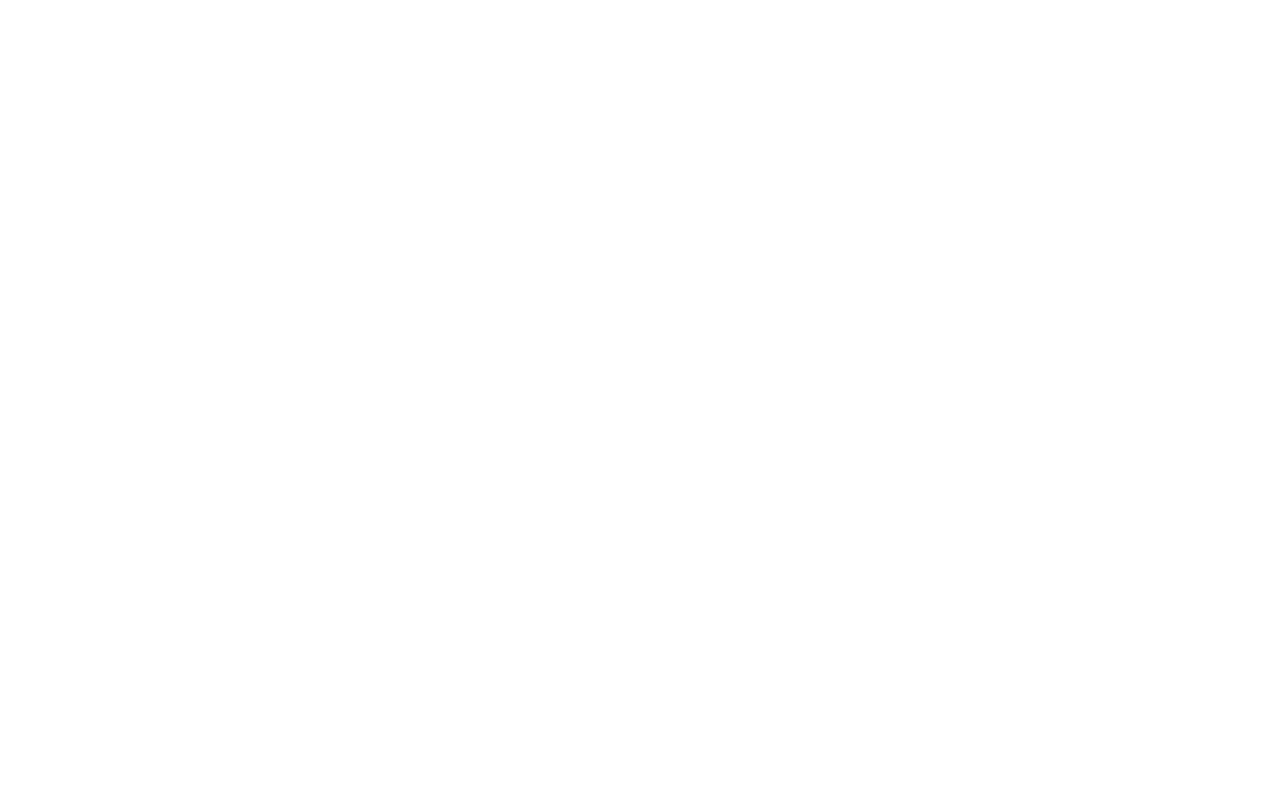
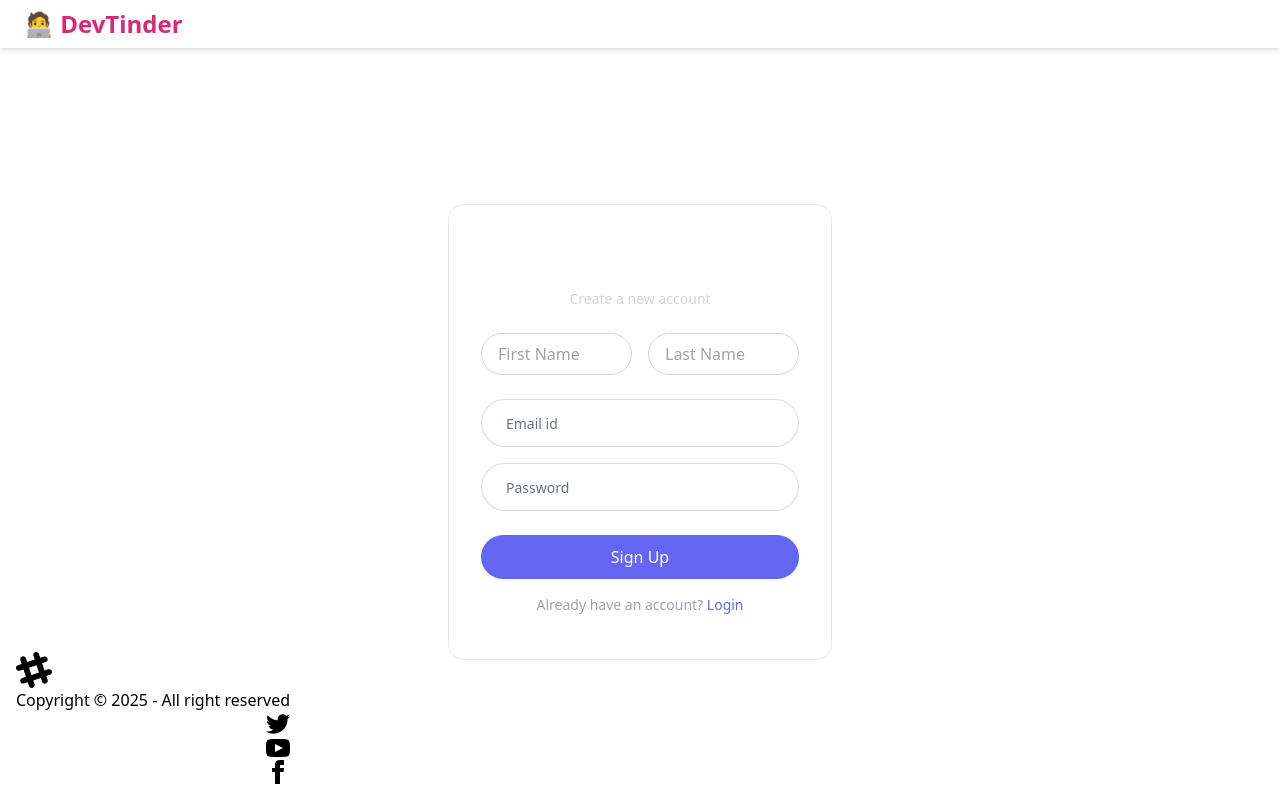
Before and after one commit to devlopersumit/DevTinder-Web, a React (Vite) app: page /signup in a window 1280 px wide. Before the commit this address had no page. Built offline with nearby package versions, Linux system fonts and the light colour scheme; no server answers.

Commit message:
feat: signup api

```diff
--- a/src/App.jsx
+++ b/src/App.jsx
@@ -7,6 +7,7 @@
 import Feed from "./components/Feed"
 import Connections from "./components/connections"
 import Requests from "./components/Requests"
+import Signup from "./components/Signup"
 
 
 function App() {
@@ -18,6 +19,7 @@
           <Route path="/" element={<Body />}>
           <Route index element = {<Feed />} />
             <Route path="login" element={<Login />} />
+            <Route path="signup" element={<Signup />} />
             <Route path="profile" element={<Profile />} />
             <Route path="connections" element={<Connections />} />
             <Route path="requests" element={<Requests />} />
--- a/src/components/Login.jsx
+++ b/src/components/Login.jsx
@@ -2,61 +2,109 @@
 import { useState } from "react";
 import { useDispatch } from "react-redux";
 import { addUser } from "../utils/userSlice";
-import { useNavigate } from "react-router-dom";
+import { useNavigate, Link } from "react-router-dom"; // added Link
 import { BASE_URL } from "../utils/constants";
 
 const Login = () => {
-
   const [email, setEmail] = useState("");
   const [password, setPassword] = useState("");
-    const [error, setError] = useState('');
+  const [error, setError] = useState("");
   const dispatch = useDispatch();
   const navigate = useNavigate();
 
   const handleLogin = async (e) => {
     e.preventDefault();
     try {
-
-            const res = await axios.post(BASE_URL + "/login", {
-                email, password
-            }, { withCredentials: true });
+      const res = await axios.post(
+        BASE_URL + "/login",
+        { email, password },
+        { withCredentials: true }
+      );
       dispatch(addUser(res.data));
       navigate("/");
-
     } catch (err) {
       setError(err?.response?.data || "Something went wrong");
     }
-    }
+  };
 
   return (
     <div className="flex justify-center mt-16">
-            <form className="max-w-96 w-full text-center border border-gray-300/60 rounded-2xl px-8 bg-base-300 text-white" onSubmit={handleLogin} action="#" method="post">
+      <form
+        className="max-w-96 w-full text-center border border-gray-300/60 rounded-2xl px-8 bg-base-300 text-white"
+        onSubmit={handleLogin}
+      >
         <h1 className="text-white text-3xl mt-10 font-medium">Login</h1>
         <p className="text-gray-300 text-sm mt-2">Please sign in to continue</p>
+
+        {/* Email */}
         <div className="flex items-center w-full mt-10 bg-white border border-gray-300/80 h-12 rounded-full overflow-hidden pl-6 gap-2">
-                    <svg width="16" height="11" viewBox="0 0 16 11" fill="none" xmlns="http://www.w3.org/2000/svg">
-                        <path fill-rule="evenodd" clip-rule="evenodd" d="M0 .55.571 0H15.43l.57.55v9.9l-.571.55H.57L0 10.45zm1.143 1.138V9.9h13.714V1.69l-6.503 4.8h-.697zM13.749 1.1H2.25L8 5.356z" fill="#6B7280" />
+          <svg
+            width="16"
+            height="11"
+            viewBox="0 0 16 11"
+            fill="none"
+            xmlns="http://www.w3.org/2000/svg"
+          >
+            <path
+              fillRule="evenodd"
+              clipRule="evenodd"
+              d="M0 .55.571 0H15.43l.57.55v9.9l-.571.55H.57L0 10.45zm1.143 1.138V9.9h13.714V1.69l-6.503 4.8h-.697zM13.749 1.1H2.25L8 5.356z"
+              fill="#6B7280"
+            />
           </svg>
-                    <input type="email" placeholder="Email id" className="bg-transparent text-gray-500 placeholder-gray-500 outline-none text-sm w-full h-full" required value={email} onChange={(e) => setEmail(e.target.value)} />
+          <input
+            type="email"
+            placeholder="Email id"
+            className="bg-transparent text-gray-500 placeholder-gray-500 outline-none text-sm w-full h-full"
+            required
+            value={email}
+            onChange={(e) => setEmail(e.target.value)}
+          />
         </div>
 
+        {/* Password */}
         <div className="flex items-center mt-4 w-full bg-white border border-gray-300/80 h-12 rounded-full overflow-hidden pl-6 gap-2">
-                    <svg width="13" height="17" viewBox="0 0 13 17" fill="none" xmlns="http://www.w3.org/2000/svg">
-                        <path d="M13 8.5c0-.938-.729-1.7-1.625-1.7h-.812V4.25C10.563 1.907 8.74 0 6.5 0S2.438 1.907 2.438 4.25V6.8h-.813C.729 6.8 0 7.562 0 8.5v6.8c0 .938.729 1.7 1.625 1.7h9.75c.896 0 1.625-.762 1.625-1.7zM4.063 4.25c0-1.406 1.093-2.55 2.437-2.55s2.438 1.144 2.438 2.55V6.8H4.061z" fill="#6B7280" />
+          <svg
+            width="13"
+            height="17"
+            viewBox="0 0 13 17"
+            fill="none"
+            xmlns="http://www.w3.org/2000/svg"
+          >
+            <path
+              d="M13 8.5c0-.938-.729-1.7-1.625-1.7h-.812V4.25C10.563 1.907 8.74 0 6.5 0S2.438 1.907 2.438 4.25V6.8h-.813C.729 6.8 0 7.562 0 8.5v6.8c0 .938.729 1.7 1.625 1.7h9.75c.896 0 1.625-.762 1.625-1.7zM4.063 4.25c0-1.406 1.093-2.55 2.437-2.55s2.438 1.144 2.438 2.55V6.8H4.061z"
+              fill="#6B7280"
+            />
           </svg>
-                    <input type="password" placeholder="Password" className="bg-transparent text-gray-500 placeholder-gray-500 outline-none text-sm w-full h-full" required value={password} onChange={(e) => setPassword(e.target.value)} />
+          <input
+            type="password"
+            placeholder="Password"
+            className="bg-transparent text-gray-500 placeholder-gray-500 outline-none text-sm w-full h-full"
+            required
+            value={password}
+            onChange={(e) => setPassword(e.target.value)}
+          />
         </div>
-                {/* <div className="mt-5 text-left text-indigo-500">
-                    <a className="text-sm" href="#">Forgot password?</a>
-                </div> */}
+
         <p className="text-red-500 my-2">{error}</p>
-                <button type="submit" className="mt-2 w-full h-11 rounded-full text-white bg-indigo-500 hover:opacity-90 transition-opacity">
+
+        <button
+          type="submit"
+          className="mt-2 w-full h-11 rounded-full text-white bg-indigo-500 hover:opacity-90 transition-opacity"
+        >
           Login
         </button>
-                <p className="text-gray-400 text-sm mt-3 mb-11">Don’t have an account? <a className="text-indigo-500" href="#">Sign up</a></p>
+
+        {/* Sign up link */}
+        <p className="text-gray-400 text-sm mt-3 mb-11">
+          Don’t have an account?{" "}
+          <Link to="/signup" className="text-indigo-500">
+            Sign up
+          </Link>
+        </p>
       </form>
     </div>
-    )
+  );
 };
 
 export default Login;
--- /dev/null
+++ b/src/components/Signup.jsx
@@ -0,0 +1,109 @@
+import axios from "axios";
+import { useState } from "react";
+import { useDispatch } from "react-redux";
+import { addUser } from "../utils/userSlice";
+import { useNavigate } from "react-router-dom";
+import { BASE_URL } from "../utils/constants";
+
+const Signup = () => {
+  const [firstName, setFirstName] = useState("");
+  const [lastName, setLastName] = useState("");
+  const [email, setEmail] = useState("");
+  const [password, setPassword] = useState("");
+  const [error, setError] = useState("");
+
+  const dispatch = useDispatch();
+  const navigate = useNavigate();
+
+  const handleSignup = async (e) => {
+    e.preventDefault();
+    setError("");
+
+    try {
+      const res = await axios.post(
+        BASE_URL + "/signup",
+        { firstName, lastName, email, password },
+        { withCredentials: true }
+      );
+      dispatch(addUser(res.data));
+      navigate("/profile");
+    } catch (err) {
+      setError(err?.response?.data || "Something went wrong");
+    }
+  };
+
+  return (
+    <div className="flex justify-center mt-16">
+      <form
+        className="max-w-96 w-full text-center border border-gray-300/60 rounded-2xl px-8 bg-base-300 text-white"
+        onSubmit={handleSignup}
+      >
+        <h1 className="text-white text-3xl mt-10 font-medium">Sign Up</h1>
+        <p className="text-gray-300 text-sm mt-2">Create a new account</p>
+
+        {/* Name fields side by side */}
+        <div className="flex gap-4 mt-6">
+          <input
+            type="text"
+            placeholder="First Name"
+            className="w-1/2 px-4 py-2 rounded-full border border-gray-300 text-gray-800 focus:outline-none focus:ring-2 focus:ring-indigo-400"
+            value={firstName}
+            onChange={(e) => setFirstName(e.target.value)}
+            required
+          />
+          <input
+            type="text"
+            placeholder="Last Name"
+            className="w-1/2 px-4 py-2 rounded-full border border-gray-300 text-gray-800 focus:outline-none focus:ring-2 focus:ring-indigo-400"
+            value={lastName}
+            onChange={(e) => setLastName(e.target.value)}
+            required
+          />
+        </div>
+
+        {/* Email */}
+        <div className="flex items-center w-full mt-6 bg-white border border-gray-300/80 h-12 rounded-full overflow-hidden pl-6 gap-2">
+          <input
+            type="email"
+            placeholder="Email id"
+            className="bg-transparent text-gray-500 placeholder-gray-500 outline-none text-sm w-full h-full"
+            required
+            value={email}
+            onChange={(e) => setEmail(e.target.value)}
+          />
+        </div>
+
+        {/* Password */}
+        <div className="flex items-center mt-4 w-full bg-white border border-gray-300/80 h-12 rounded-full overflow-hidden pl-6 gap-2">
+          <input
+            type="password"
+            placeholder="Password"
+            className="bg-transparent text-gray-500 placeholder-gray-500 outline-none text-sm w-full h-full"
+            required
+            value={password}
+            onChange={(e) => setPassword(e.target.value)}
+          />
+        </div>
+
+        {/* Error message */}
+        {error && <p className="text-red-500 my-2">{error}</p>}
+
+        <button
+          type="submit"
+          className="mt-6 w-full h-11 rounded-full text-white bg-indigo-500 hover:opacity-90 transition-opacity"
+        >
+          Sign Up
+        </button>
+
+        <p className="text-gray-400 text-sm mt-4 mb-11">
+          Already have an account?{" "}
+          <a href="/login" className="text-indigo-500">
+            Login
+          </a>
+        </p>
+      </form>
+    </div>
+  );
+};
+
+export default Signup;
```
Lines whose indentation alone changed are shown as unchanged.
